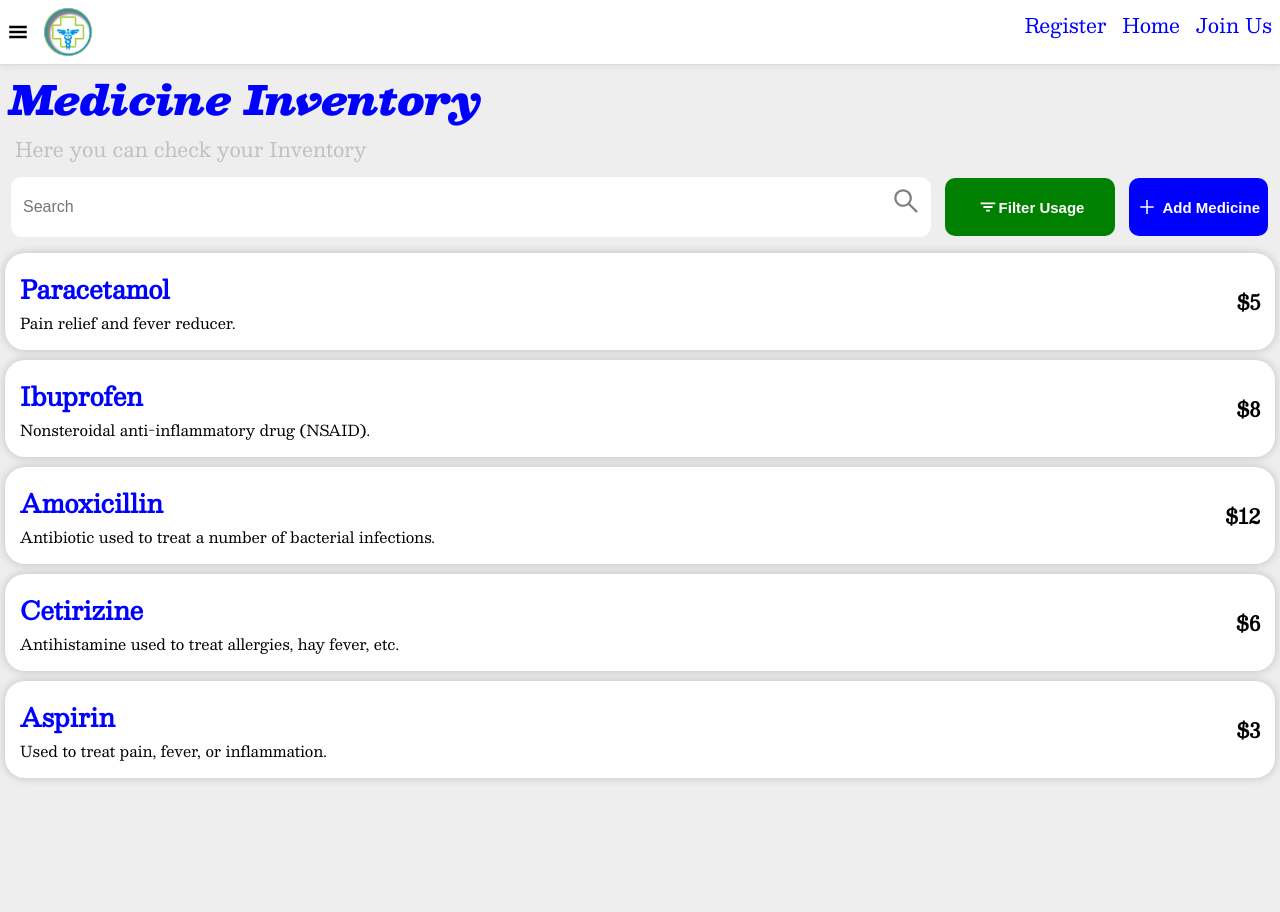
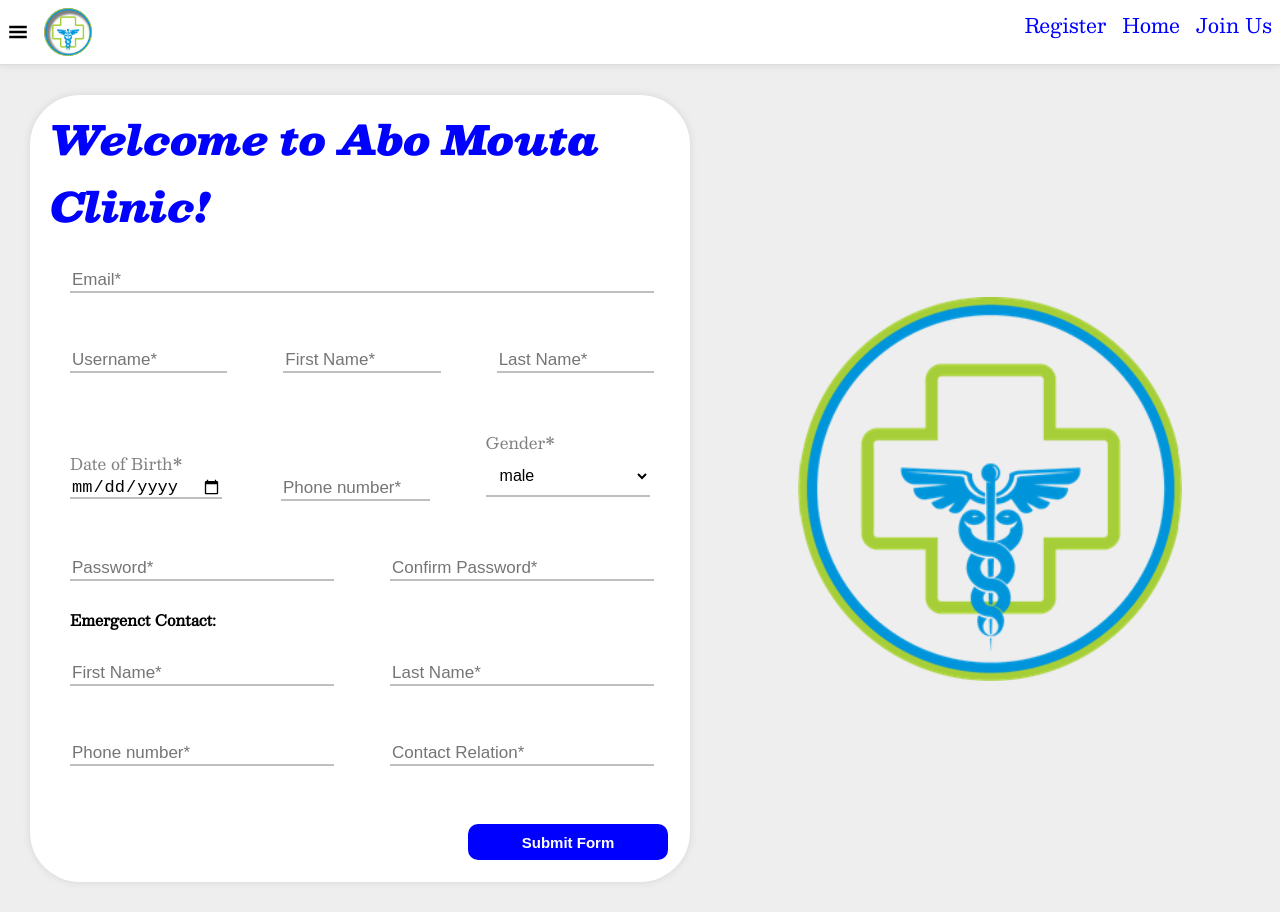
Before and after one commit to advanced-computer-lab-2023/Abo-Mota-Pharmacy, a React (Create React App) app in the folder client/: page / in a window 1280 px wide. Before the commit the page ends 800 px from the top, so only its background shows below. Built offline with nearby package versions, Linux system fonts and the light colour scheme.

Commit message:
Client Register Screen

```diff
--- a/client/src/App.js
+++ b/client/src/App.js
@@ -2,13 +2,14 @@
 import NavBar from  './shared/components/NavBar';
 import MedicineScreen from './pharmacist/scenes/MedicineScreen';
 import AddMedicine from './pharmacist/scenes/AddMedicine';
-import RegisterScreen from './pharmacist/scenes/RegisterScreen';
+import RegisterForm from './pharmacist/scenes/RegisterForm';
 import LoadingIndicator from './shared/components/LoadingIndicator';
+import RegisterScreen from './client/scenes/RegisterScreen';
 function App() {
   return (
     <div className="App">
       <NavBar />
-      <MedicineScreen />
+      <RegisterScreen />
     </div>
   );
 }
--- a/client/src/pharmacist/scenes/RegisterScreen/index.js
+++ b/client/src/client/scenes/RegisterScreen/index.js
@@ -2,14 +2,13 @@ import Button from "../../../shared/components/Button";
 import { useState } from "react";
 import Input from "../../../shared/components/InputField";
 import './styles.css';
-import DropDown from "../../../shared/components/DropDown";
 import DateInput from "../../../shared/components/DateInput";
 import logo from '../../../shared/assets/logo.png';
-import { Link } from "react-router-dom";
 import * as yup from 'yup';
 import Header from "../../../shared/components/Header";
 import { Formik } from "formik";
 import LoadingIndicator from "../../../shared/components/LoadingIndicator";
+import DropDown from "../../../shared/components/DropDown";
 
 
 const RegisterScreen = () => {
@@ -17,7 +16,7 @@ const RegisterScreen = () => {
 
   const handleSubmit = async (values, { resetForm }) => {
     // values contains all the data needed for registeration
-    // console.log(values);
+    console.log(values);
     setIsLoading(true);
     await new Promise(resolve => setTimeout(resolve, 3000));
     // Remove the above await and insert code for backend registeration here.
@@ -26,10 +25,10 @@ const RegisterScreen = () => {
 };
 
 
-  const PharmacistForm = (
+  const clientForm = (
     <Formik
-    initialValues={initialPharmacistValues}
-    validationSchema={PharmacistSchema}
+    initialValues={clientInitialValues}
+    validationSchema={clientSchema}
     onSubmit={handleSubmit}
     >
       {(formik) => (
@@ -80,30 +79,22 @@ const RegisterScreen = () => {
             onChange={formik.handleChange}
             />
             <Input
-            label="Hourly rate in USD*"
-            type="number"
-            id="hourlyRate"
-            error={formik.errors.hourlyRate}
-            touch = {formik.touched.hourlyRate}
-            {...formik.getFieldProps('hourlyRate')}
+            label="Phone number*"
+            type="tel"
+            id="mobileNumber"
+            error={formik.errors.mobileNumber}
+            touch = {formik.touched.mobileNumber}
+            {...formik.getFieldProps('mobileNumber')}
             />
-          </div>
-          <div className="form-container">
-            <Input
-            label="Affliation(Hospital)*"
+            <DropDown
+            label="Gender*"
             type="text"
-            id="affiliation"
-            error={formik.errors.affiliation}
-            touch = {formik.touched.affiliation}
-            {...formik.getFieldProps('affiliation')}
-            />
-            <Input
-            label="Educational Background*"
-            type="text"
-            id="educationalBackground"
-            error={formik.errors.educationalBackground}
-            touch = {formik.touched.educationalBackground}
-            {...formik.getFieldProps('educationalBackground')}
+            id="gender"
+            error={formik.errors.gender}
+            onChange={formik.handleChange}
+            touch = {formik.touched.gender}
+            options={['male', 'female']}
+            {...formik.getFieldProps('gender')}
             />
           </div>
           <div className="form-container">
@@ -116,7 +107,7 @@ const RegisterScreen = () => {
             {...formik.getFieldProps('password')}
             />
             <Input
-            label="Cofirm Password*"
+            label="Confirm Password*"
             type="password"
             id="confirmPassword"
             error={formik.errors.confirmPassword}
@@ -124,6 +115,43 @@ const RegisterScreen = () => {
             {...formik.getFieldProps('confirmPassword')}
             />
           </div>
+          <div className="register-emergency-contact-title">Emergenct Contact:</div>
+          <div className="form-container">
+          <Input
+            label="First Name*"
+            type="text"
+            id="emergencyContactFirstName"
+            error={formik.errors.emergencyContactFirstName}
+            touch= {formik.touched.emergencyContactFirstName}
+            {...formik.getFieldProps('emergencyContactFirstName')}
+            />
+            <Input
+            label="Last Name*"
+            type="text"
+            id="emergencyContactLastName"
+            error={formik.errors.emergencyContactLastName}
+            touch= {formik.touched.emergencyContactLastName}
+            {...formik.getFieldProps('emergencyContactLastName')}
+            />
+        </div>
+        <div className="form-container">
+          <Input
+            label="Phone number*"
+            type="tel"
+            id="emergencyContactMobileNumber"
+            error={formik.errors.emergencyContactMobileNumber}
+            touch = {formik.touched.emergencyContactMobileNumber}
+            {...formik.getFieldProps('emergencyContactMobileNumber')}
+            />
+            <Input
+            label="Contact Relation*"
+            type="text"
+            id="emergencyContactRelation"
+            error={formik.errors.emergencyContactRelation}
+            touch= {formik.touched.emergencyContactRelation}
+            {...formik.getFieldProps('emergencyContactRelation')}
+            />
+        </div>
           <div className="submit-add-medicine-button-container">
           {isLoading ? <LoadingIndicator /> :<Button type="submit">
             Submit Form
@@ -139,8 +167,8 @@ const RegisterScreen = () => {
     <div className="registesr-div">
       <div className="register-portal">
         <div className="register-part">
-          <Header header="Welcome to Abo Mouta Pharmacy!" subheader="We are glad you want to join us!"/>
-          {PharmacistForm}
+          <Header header="Welcome to Abo Mouta Clinic!" subheader=""/>
+          {clientForm}
         </div>
         <div className="logo-div"> <img className="register-logo" src={logo} alt="logo"/> </div>
       </div>
@@ -148,7 +176,7 @@ const RegisterScreen = () => {
   );
 }
 
-const PharmacistSchema = yup.object().shape({
+const clientSchema = yup.object().shape({
   userName: yup.string().min(3, 'Username must be at least 3 characters long').max(50, 'Username must be at most 50 characters long').required('Please enter a valid username'),
 
   firstName: yup.string().min(2, 'First Name must be at least 2 characters long').max(50, 'First Name must be at most 50 characters long').required('Please enter a valid First Name'),
@@ -163,15 +191,20 @@ const PharmacistSchema = yup.object().shape({
 
   dateOfBirth: yup.date().max(new Date(), 'Date of Birth should be in the past').required('Please enter your date of birth'),
 
-  hourlyRate: yup.number().positive('Hourly rate should be a positive number').required('Please enter your hourly rate'),
+  gender: yup.string().oneOf(['male', 'female'], 'Invalid gender').required('Please select a gender'),
 
-  affiliation: yup.string().min(3, 'Affiliation (Hospital) must be at least 3 characters long').max(50, 'Affiliation (Hospital) must be at most 50 characters long').required('Please enter your affiliation (hospital)'),
+  mobileNumber: yup.string().matches(/^[0-9]{11}$/, 'Mobile number must be exactly 11 digits').required('Please enter a valid mobile number'),
 
-  educationalBackground: yup.string().min(5, 'Educational Background is too short').max(500, 'Educational Background is too long').required('Please enter your educational background'),
+  emergencyContactFirstName: yup.string().min(2, 'First Name must be at least 2 characters long').max(100, 'First Name must be at most 100 characters long').required('Please enter a valid first name'),
+
+  emergencyContactLastName: yup.string().min(2, 'Last Name must be at least 2 characters long').max(100, 'Last Name must be at most 100 characters long').required('Please enter a valid last name'),
+
+  emergencyContactMobileNumber: yup.string().matches(/^[0-9]{11}$/, 'Mobile number must be exactly 11 digits').required('Please enter a valid mobile number'),
+
+  emergencyContactRelation: yup.string().min(2, 'Relation must be at least 2 characters long').max(100, 'Relation must be at most 100 characters long').required('Please specify the relation to patient')
 });
 
-
-const initialPharmacistValues = {
+const clientInitialValues = {
   userName: '',
   firstName: '',
   lastName: '',
@@ -179,9 +212,12 @@ const initialPharmacistValues = {
   password: '',
   confirmPassword: '',
   dateOfBirth: '',
-  hourlyRate: '',
-  affiliation: '',
-  educationalBackground: ''
+  gender: '',
+  mobileNumber: '',
+  emergencyContactFirstName: '',
+  emergencyContactLastName: '',
+  emergencyContactMobileNumber: '',
+  emergencyContactRelation: ''
 };
 
 
--- /dev/null
+++ b/client/src/client/scenes/RegisterScreen/styles.css
@@ -0,0 +1,5 @@
+.register-emergency-contact-title{
+    font-size: 1.5rem;
+    font-weight: bold;
+    margin-left: 30px;
+}
--- /dev/null
+++ b/client/src/pharmacist/scenes/RegisterForm/index.js
@@ -0,0 +1,187 @@
+import Button from "../../../shared/components/Button";
+import { useState } from "react";
+import Input from "../../../shared/components/InputField";
+import './styles.css';
+import DateInput from "../../../shared/components/DateInput";
+import logo from '../../../shared/assets/logo.png';
+import * as yup from 'yup';
+import Header from "../../../shared/components/Header";
+import { Formik } from "formik";
+import LoadingIndicator from "../../../shared/components/LoadingIndicator";
+
+
+const RegisterForm = () => {
+  const [isLoading, setIsLoading] = useState(false);
+
+  const handleSubmit = async (values, { resetForm }) => {
+    // values contains all the data needed for registeration
+    // console.log(values);
+    setIsLoading(true);
+    await new Promise(resolve => setTimeout(resolve, 3000));
+    // Remove the above await and insert code for backend registeration here.
+    setIsLoading(false);
+    resetForm({ values: '' });
+};
+
+
+  const PharmacistForm = (
+    <Formik
+    initialValues={initialPharmacistValues}
+    validationSchema={PharmacistSchema}
+    onSubmit={handleSubmit}
+    >
+      {(formik) => (
+        <form onSubmit={formik.handleSubmit}>
+          <div className="form-container">
+            <Input
+            label="Email*"
+            type="text"
+            id="email"
+            error={formik.errors.email}
+            touch={formik.touched.email}
+            {...formik.getFieldProps('email')}
+            />
+          </div>
+          <div className="form-container">
+          <Input
+            label="Username*"
+            type="text"
+            id="userName"
+            error={formik.errors.userName}
+            touch= {formik.touched.userName}
+            {...formik.getFieldProps('userName')}
+            />
+            <Input
+            label="First Name*"
+            type="text"
+            id="firstName"
+            error={formik.errors.firstName}
+            touch= {formik.touched.firstName}
+            {...formik.getFieldProps('firstName')}
+            />
+            <Input
+            label="Last Name*"
+            type="text"
+            id="lastName"
+            error={formik.errors.lastName}
+            touch= {formik.touched.lastName}
+            {...formik.getFieldProps('lastName')}
+            />
+          </div>
+          <div className="form-container">
+            <DateInput
+            label="Date of Birth*"
+            id="dob"
+            error={formik.errors.dateOfBirth}
+            touch = {formik.touched.dateOfBirth}
+            {...formik.getFieldProps('dateOfBirth')}
+            onChange={formik.handleChange}
+            />
+            <Input
+            label="Hourly rate in USD*"
+            type="number"
+            id="hourlyRate"
+            error={formik.errors.hourlyRate}
+            touch = {formik.touched.hourlyRate}
+            {...formik.getFieldProps('hourlyRate')}
+            />
+          </div>
+          <div className="form-container">
+            <Input
+            label="Affliation(Hospital)*"
+            type="text"
+            id="affiliation"
+            error={formik.errors.affiliation}
+            touch = {formik.touched.affiliation}
+            {...formik.getFieldProps('affiliation')}
+            />
+            <Input
+            label="Educational Background*"
+            type="text"
+            id="educationalBackground"
+            error={formik.errors.educationalBackground}
+            touch = {formik.touched.educationalBackground}
+            {...formik.getFieldProps('educationalBackground')}
+            />
+          </div>
+          <div className="form-container">
+          <Input
+            label="Password*"
+            type="password"
+            id="password"
+            error={formik.errors.password}
+            touch = {formik.touched.password}
+            {...formik.getFieldProps('password')}
+            />
+            <Input
+            label="Cofirm Password*"
+            type="password"
+            id="confirmPassword"
+            error={formik.errors.confirmPassword}
+            touch = {formik.touched.confirmPassword}
+            {...formik.getFieldProps('confirmPassword')}
+            />
+          </div>
+          <div className="submit-add-medicine-button-container">
+          {isLoading ? <LoadingIndicator /> :<Button type="submit">
+            Submit Form
+          </Button>}
+        </div>
+        </form>
+      )}
+
+    </Formik>
+  );
+
+  return (
+    <div className="registesr-div">
+      <div className="register-portal">
+        <div className="register-part">
+          <Header header="Welcome to Abo Mouta Pharmacy!" subheader="We are glad you want to join us!"/>
+          {PharmacistForm}
+        </div>
+        <div className="logo-div"> <img className="register-logo" src={logo} alt="logo"/> </div>
+      </div>
+    </div>
+  );
+}
+
+const PharmacistSchema = yup.object().shape({
+  userName: yup.string().min(3, 'Username must be at least 3 characters long').max(50, 'Username must be at most 50 characters long').required('Please enter a valid username'),
+
+  firstName: yup.string().min(2, 'First Name must be at least 2 characters long').max(50, 'First Name must be at most 50 characters long').required('Please enter a valid First Name'),
+
+  lastName: yup.string().min(2, 'Last Name must be at least 2 characters long').max(50, 'Last Name must be at most 50 characters long').required('Please enter a valid Last Name'),
+
+  email: yup.string().email('Invalid email').required('Please enter a valid email address'),
+
+  password: yup.string().min(8, 'Password must be at least 8 characters long').matches(/[a-zA-Z]/, 'Password must contain at least one letter').matches(/[0-9]/, 'Password must contain at least one number').required('Please enter a valid password'),
+
+  confirmPassword: yup.string().required('Confirm Password is required').oneOf([yup.ref('password'), null], 'Passwords must match'),
+
+  dateOfBirth: yup.date().max(new Date(), 'Date of Birth should be in the past').required('Please enter your date of birth'),
+
+  hourlyRate: yup.number().positive('Hourly rate should be a positive number').required('Please enter your hourly rate'),
+
+  affiliation: yup.string().min(3, 'Affiliation (Hospital) must be at least 3 characters long').max(50, 'Affiliation (Hospital) must be at most 50 characters long').required('Please enter your affiliation (hospital)'),
+
+  educationalBackground: yup.string().min(5, 'Educational Background is too short').max(500, 'Educational Background is too long').required('Please enter your educational background'),
+});
+
+
+const initialPharmacistValues = {
+  userName: '',
+  firstName: '',
+  lastName: '',
+  email: '',
+  password: '',
+  confirmPassword: '',
+  dateOfBirth: '',
+  hourlyRate: '',
+  affiliation: '',
+  educationalBackground: ''
+};
+
+
+
+export default RegisterForm;
```
Also changed, not shown: client/src/pharmacist/scenes/RegisterForm/styles.css (renamed from client/src/pharmacist/scenes/RegisterScreen/styles.css).
